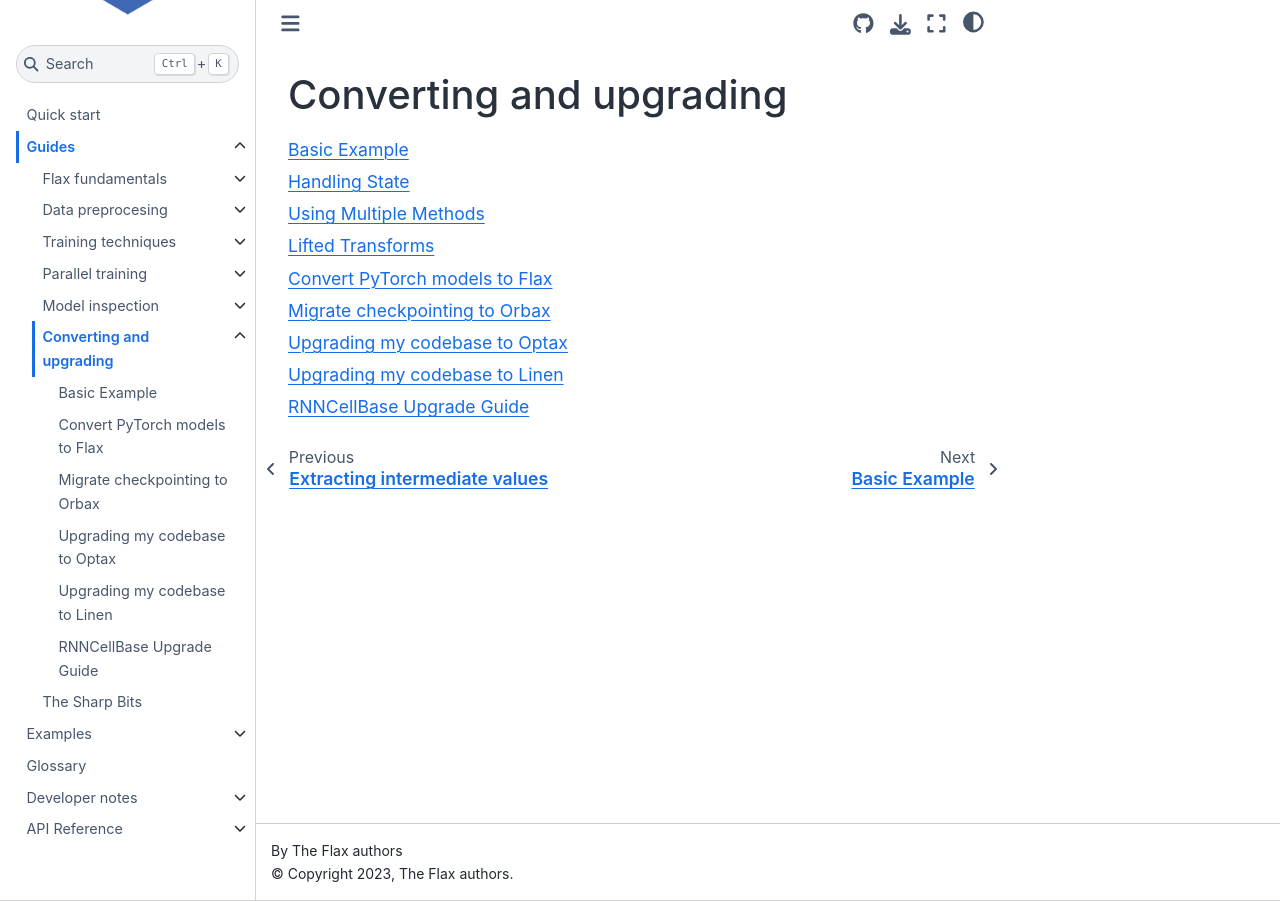
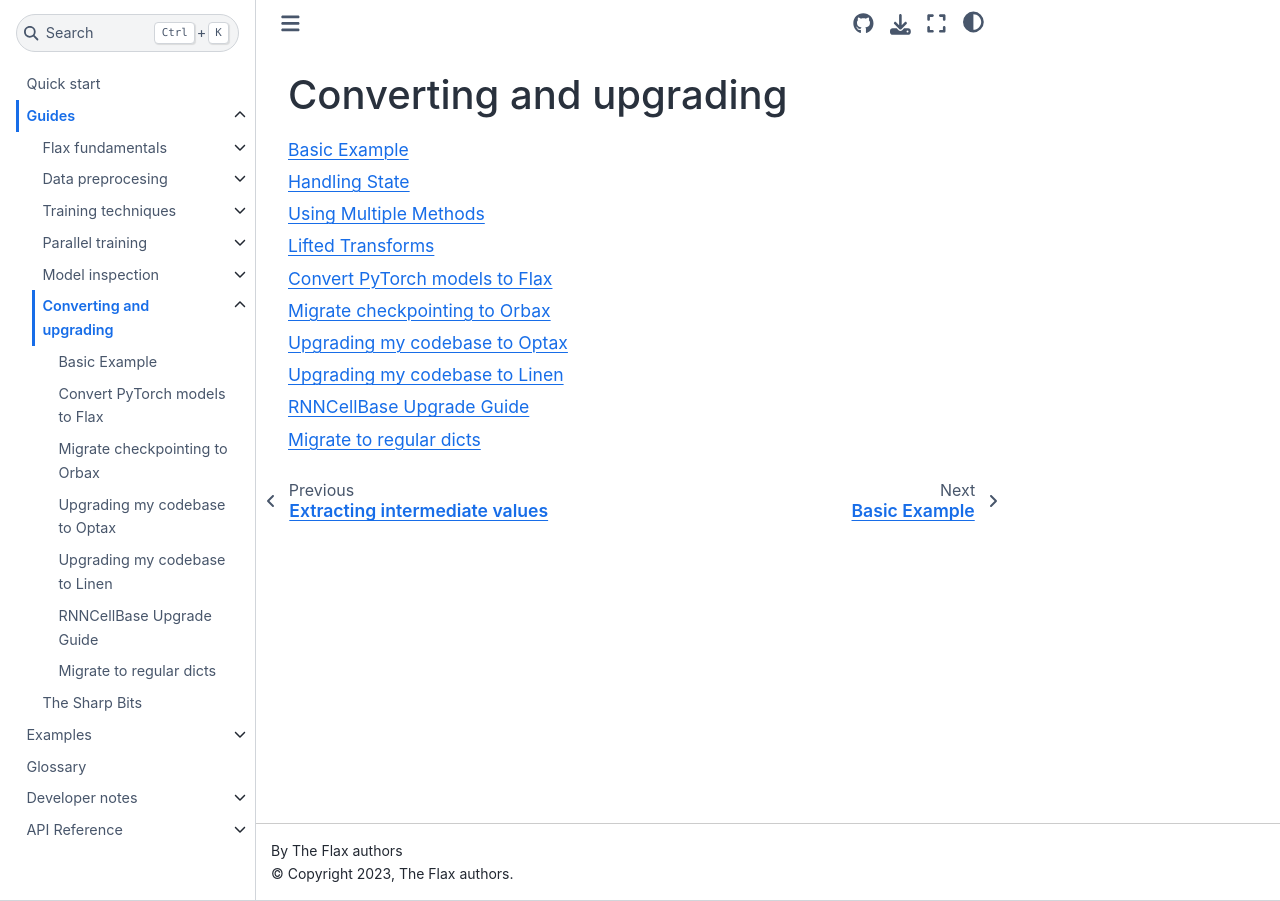
Before and after one commit to google/flax, a Sphinx documentation site: the page built from docs/guides/index_converting_and_upgrading.rst, in a window 1280 px wide. Built offline with Sphinx 7.4.7 and the Sphinx Book theme 1.1.4, drawn with Linux system fonts in a browser that asks for light colours; pages that are not in the unit, such as notebooks, are missing from menus.

Commit message:
added dict migration guide to index

```diff
--- a/docs/guides/index_converting_and_upgrading.rst
+++ b/docs/guides/index_converting_and_upgrading.rst
@@ -10,3 +10,4 @@
    optax_update_guide
    linen_upgrade_guide
    rnncell_upgrade_guide
+   regular_dict_upgrade_guide
```
